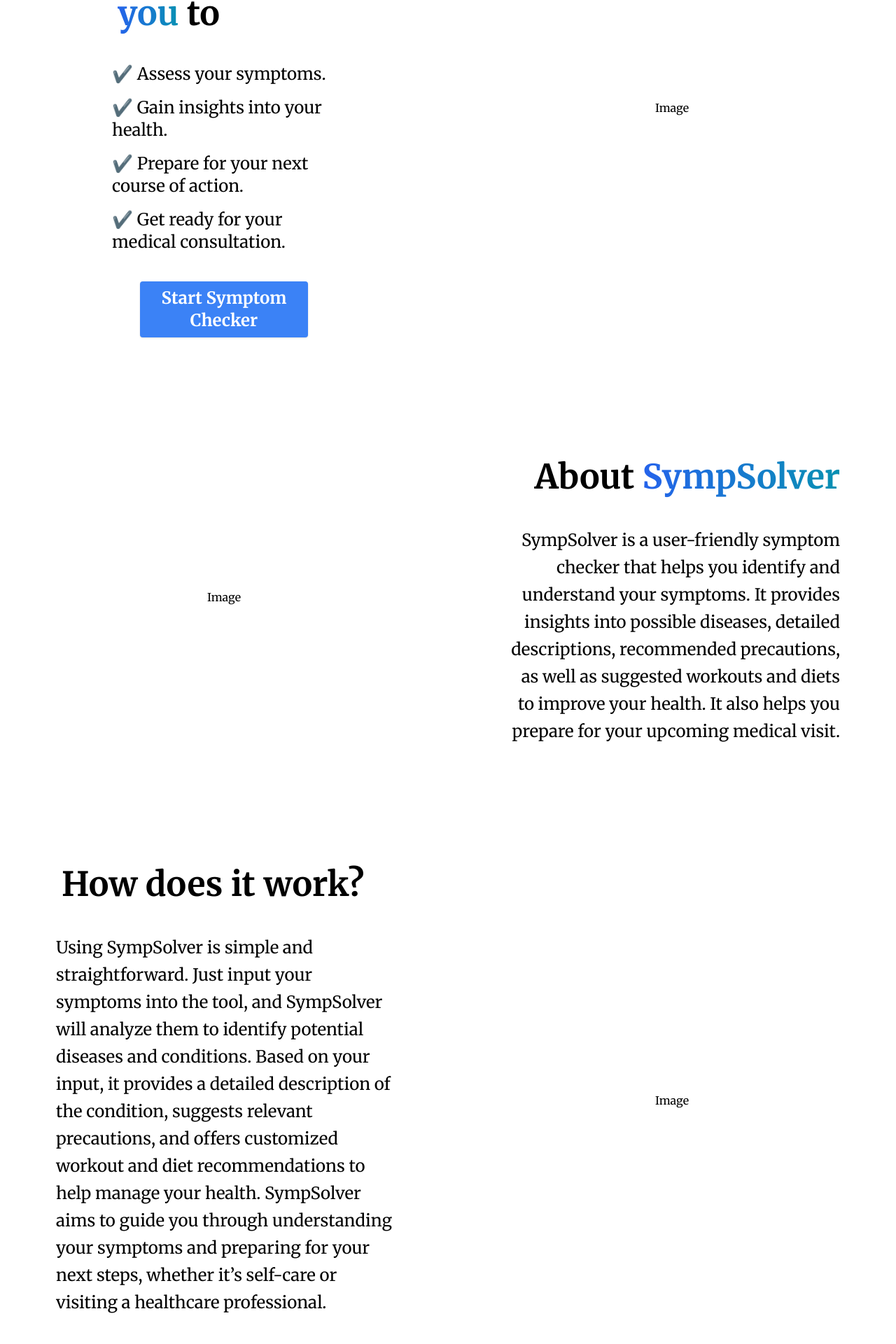
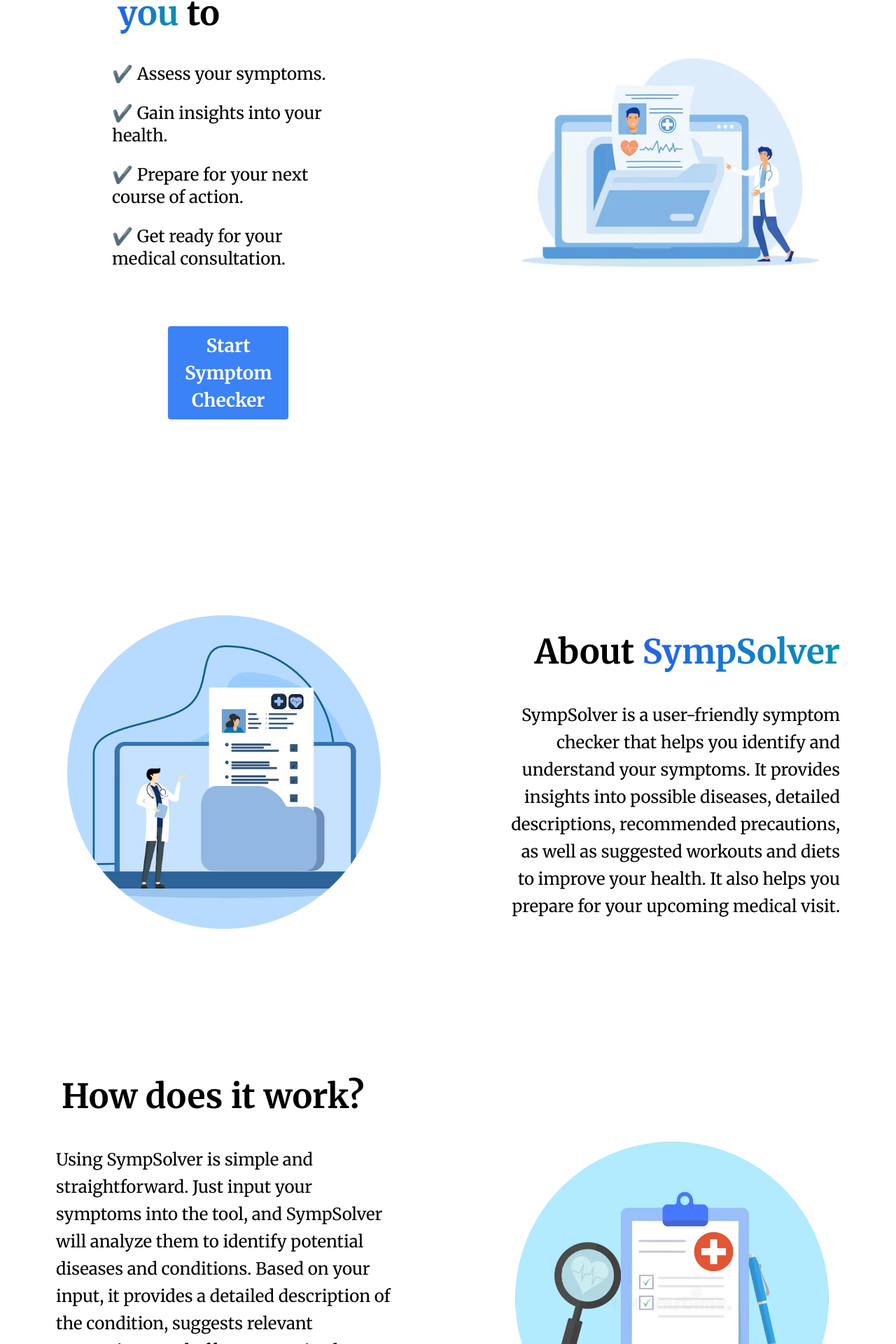
Before and after one commit to sourabhaprasad/sympsolver, a Next.js app: page / in a window 1280 px wide. Shown: the part 458-2378 px from the top of the page at 70% size. Built offline with nearby package versions, Linux system fonts and the light colour scheme; a web font is replaced by a local one.

Commit message:
components

```diff
--- a/components/Accordion.jsx
+++ b/components/Accordion.jsx
@@ -7,7 +7,7 @@
   };
 
   return (
-    <div className="max-w-lg space-y-4">
+    <div className="max-auto space-y-4">
       {sections.map((section, index) => (
         <AccordionItem
           key={index}
--- a/components/Button.jsx
+++ b/components/Button.jsx
@@ -4,7 +4,7 @@
 const Button = ({ text, href }) => {
   return (
     <Link href={href} passHref>
-      <button className="bg-blue-500 text-white text-2xl m-10 font-semibold py-2 px-6 rounded shadow transition duration-300 ease-in-out hover:bg-blue-600">
+      <button className="bg-blue-500 text-white text-[26px] m-20 font-semibold py-2 px-6 rounded shadow transition duration-300 ease-in-out hover:bg-blue-600">
         {text}
       </button>
     </Link>
--- a/components/Hero.jsx
+++ b/components/Hero.jsx
@@ -12,7 +12,7 @@
             Symptom evaluator designed for{" "}
             <span className="blue_gradient">you</span> to
           </h1>
-          <ul className="space-y-4 text-2xl">
+          <ul className="space-y-6 text-2xl">
             {" "}
             {/* Add spacing between list items */}
             <li>✔️ Assess your symptoms.</li>
@@ -24,23 +24,24 @@
         </div>
         <div className="w-1/2 flex justify-center">
           {" "}
-          {/* Center image horizontally */}
-          {/* Image here */}
-          <p>Image</p>
-          {/* <img src="/path/to/image.png" alt="Description" className="w-full h-auto max-w-md" /> Example image tag */}
+          <img
+            src="/images/hero-1.jpg"
+            alt="Description"
+            className="w-200 h-auto max-w-md"
+          />
         </div>
       </div>
-      <div className="flex justify-between items-center font-merriweather mb-20">
+      <div className="flex justify-between items-center font-merriweather my-20">
         <div className="w-1/2 flex justify-center">
           {" "}
-          {/* Center image horizontally */}
-          {/* Image here */}
-          <p>Image</p>
-          {/* <img src="/path/to/image.png" alt="Description" className="w-full h-auto max-w-md" /> Example image tag */}
+          <img
+            src="/images/hero2.avif"
+            alt="Description"
+            className="w-full h-auto max-w-md rounded-full"
+          />
         </div>
         <div className=" px-20 w-6/12">
           {" "}
-          {/* Adjust width and padding as needed */}
           <h1 className="text-5xl text-right font-semibold mb-8 pl-2 leading-relaxed">
             {" "}
             About <span className="blue_gradient">SympSolver</span>
@@ -56,9 +57,8 @@
       </div>
       <div className="flex justify-between items-center h-full font-merriweather">
         {" "}
-        <div className="p-20 w-6/12 mb-10">
+        <div className="p-20 w-6/12 my-10">
           {" "}
-          {/* Adjust width and padding as needed */}
           <h1 className="text-5xl font-semibold mb-8 pl-2 leading-relaxed">
             How does it work?{" "}
           </h1>
@@ -75,10 +75,11 @@
         </div>
         <div className="w-1/2 flex justify-center">
           {" "}
-          {/* Center image horizontally */}
-          {/* Image here */}
-          <p>Image</p>
-          {/* <img src="/path/to/image.png" alt="Description" className="w-full h-auto max-w-md" /> Example image tag */}
+          <img
+            src="/images/hero4.webp"
+            alt="Description"
+            className="w-full h-auto max-w-md rounded-full opacity-80"
+          />
         </div>
       </div>
       <h1 className="text-center text-5xl font-semibold mb-8 pl-2 leading-relaxed font-merriweather">
```
